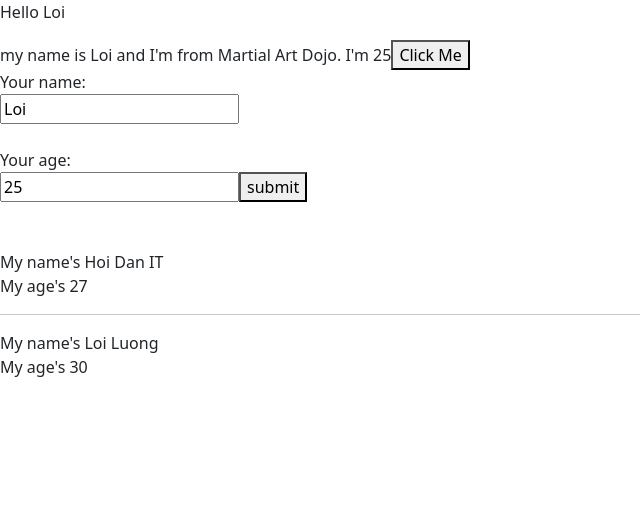
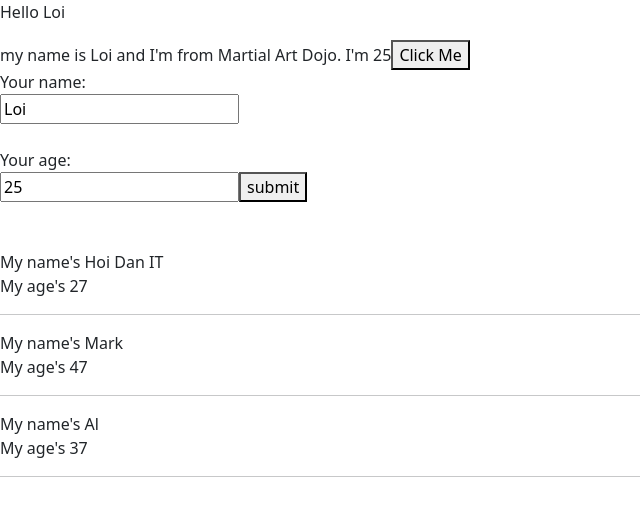
Before and after one commit to louluo311/LearnWithEric, a React (Vite) app in the folder react-app/: page / in a window 1280 px wide. Shown: the top 516 px of the page, without its empty margins (0-640 px from the left). Built offline with nearby package versions, Linux system fonts and the light colour scheme.

Commit message:
video 24

```diff
--- a/react-app/src/component/DisplayInfor.tsx
+++ b/react-app/src/component/DisplayInfor.tsx
@@ -2,12 +2,21 @@
 
 class DisplayInfor extends React.Component {
     render() {
-        console.log(this.props);
-        const {name, age} =this.props
+        const { listUsers } = this.props;
+        console.log(listUsers);
         return (
-            <div>
-                <div>My name's {name}</div>
-                <div>My age's {age}</div>
+            <div >
+                {listUsers.map((user, index) => {
+                    return (
+                        <div key={user.id}>
+                            <div>My name's {user.name}</div>
+                            <div>My age's {user.age}</div>
+                            <hr />
+                        </div>
+                    )
+                })}
+                {/* <div>My name's {name}</div>
+                <div>My age's {age}</div> */}
             </div>
         )
     }
--- a/react-app/src/component/MyComponent.tsx
+++ b/react-app/src/component/MyComponent.tsx
@@ -4,15 +4,24 @@
 
 class MyComponent extends React.Component {
 
+    state = {
+        listUsers: [
+            { id: 1, name: 'Hoi Dan IT', age: '27' },
+            {id: 2, name : 'Mark', age : '47' },
+            {id: 3, name : 'Al', age : '37' },
+        ]
+    }
+
     render() {
-        const myInfor= ['ab', 'c','d']
+        //DRY -> 'DON'T REPEAT YOURSELF'
         return (
             <div>
                 <UserInfor></UserInfor>
                 <br /><br />
-                <DisplayInfor name='Hoi Dan IT' age='27' />
-                <hr />
-                <DisplayInfor name='Loi Luong' age={30} myInfor={myInfor} />
+                <DisplayInfor
+                    listUsers={this.state.listUsers}
+
+                />
             </div>
         );
     }
```
